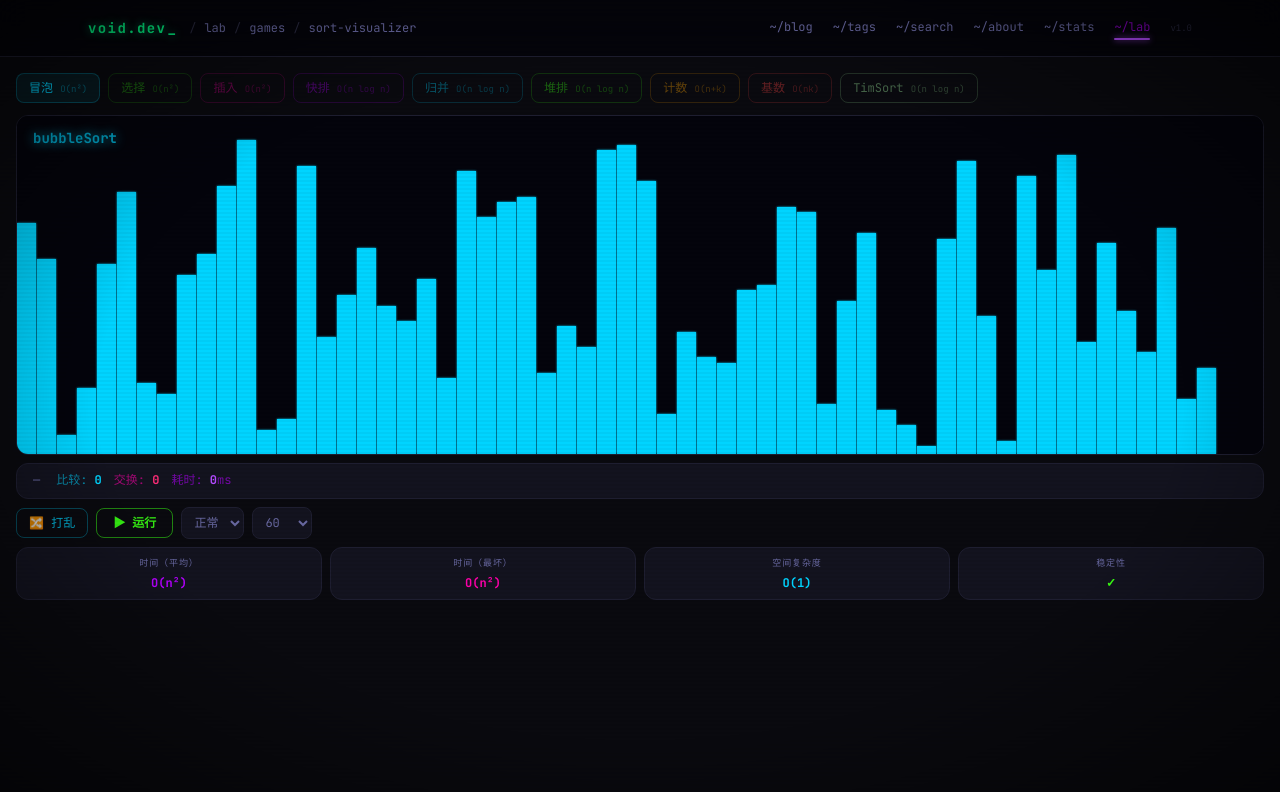
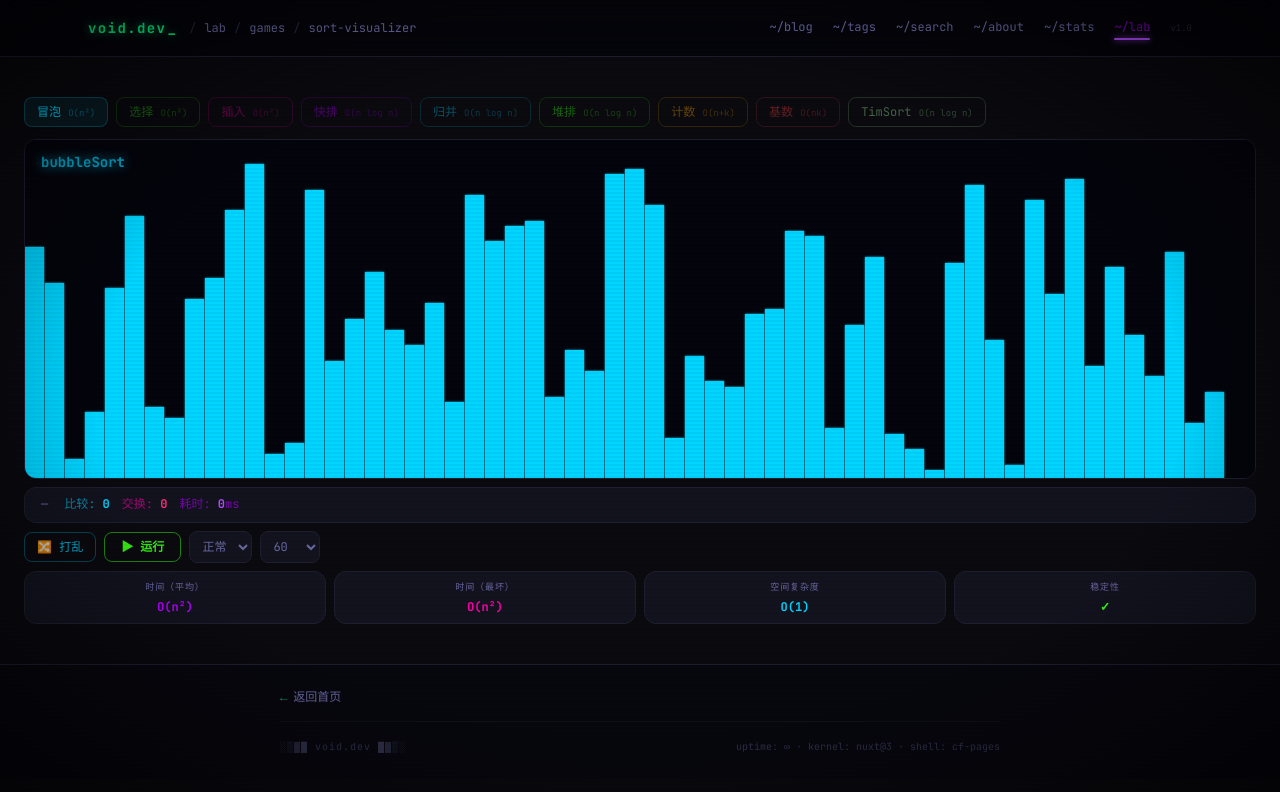
Before and after one commit to Quantum404Void/void-blog, a Nuxt app: page /lab/games/sort in a window 1280 px wide. Shown: the top 792 px of the page. Built offline with nearby package versions, Linux system fonts and the light colour scheme.

Commit message:
fix: 游戏页面布局统一（life/sort/typing/wordle）

```diff
--- a/app/pages/lab/games/life.vue
+++ b/app/pages/lab/games/life.vue
@@ -22,6 +22,10 @@
     <AppFooter />
   </div>
 </template>
+
+<script setup lang="ts">
+const { siteName } = useSiteConfig()
+useSeoMeta({ title: `Conway's Life | ${siteName}` })
 const canvasEl = ref<HTMLCanvasElement>()
 const gen = ref(0), liveCount = ref(0), running = ref(false), speed = ref(60)
 const CELL=12, COLS=70, ROWS=50
--- a/app/pages/lab/games/sort.vue
+++ b/app/pages/lab/games/sort.vue
@@ -1,7 +1,7 @@
 <template>
-  <div class="min-h-screen bg-[var(--color-void)] flex flex-col">
+  <div class="min-h-screen bg-[var(--color-void)]">
     <AppNav :crumbs="[{ label: 'lab', href: '/lab' }, { label: 'games', href: '/lab' }, { label: 'sort-visualizer' }]" />
-    <div class="max-w-7xl mx-auto px-4 py-4 flex-1 flex flex-col gap-3 w-full">
+    <div class="max-w-7xl mx-auto px-4 sm:px-6 py-10 flex flex-col gap-3">
       <div class="flex flex-wrap gap-2">
         <button v-for="([algo, label, tc, color]) in algos" :key="algo"
           @click="selectAlgo(algo, color)"
@@ -47,6 +47,7 @@
         </div>
       </div>
     </div>
+    <AppFooter />
   </div>
 </template>
 
--- a/app/pages/lab/games/typing.vue
+++ b/app/pages/lab/games/typing.vue
@@ -1,8 +1,8 @@
 <template>
-  <div class="min-h-screen bg-[var(--color-void)] flex flex-col">
+  <div class="min-h-screen bg-[var(--color-void)]">
     <AppNav :crumbs="[{ label: 'lab', href: '/lab' }, { label: 'games', href: '/lab' }, { label: 'code-typing' }]" />
-    <div class="max-w-4xl mx-auto px-6 py-12 flex-1 flex flex-col">
-      <div class="mb-8 text-center">
+    <div class="max-w-4xl mx-auto px-4 sm:px-6 py-10 flex flex-col">
+      <div class="mb-6">
         <h1 class="font-mono text-2xl font-bold text-[var(--color-neon-pink)] mb-2" style="text-shadow:0 0 20px rgba(255,0,170,0.5)">Code Typing</h1>
         <p class="font-mono text-xs text-[var(--color-text-muted)]">打完一段代码，测你的 WPM</p>
       </div>
@@ -34,6 +34,7 @@
         </div>
       </div>
     </div>
+    <AppFooter />
   </div>
 </template>
 
--- a/app/pages/lab/games/wordle.vue
+++ b/app/pages/lab/games/wordle.vue
@@ -1,7 +1,7 @@
 <template>
-  <div class="min-h-screen bg-[var(--color-void)] flex flex-col">
+  <div class="min-h-screen bg-[var(--color-void)]">
     <AppNav :crumbs="[{ label: 'lab', href: '/lab' }, { label: 'games', href: '/lab' }, { label: 'wordle' }]" />
-    <div class="flex-1 flex flex-col items-center py-8 px-4">
+    <div class="max-w-xl mx-auto px-4 sm:px-6 py-10 flex flex-col items-center">
       <div v-if="message" class="font-mono text-sm px-4 py-2 rounded-lg mb-4" :style="msgStyle">{{ message }}</div>
       <!-- Grid -->
       <div class="grid gap-2 mb-6" style="grid-template-rows: repeat(6,1fr)">
@@ -26,6 +26,7 @@
         </div>
       </div>
     </div>
+    <AppFooter />
   </div>
 </template>
 
```
